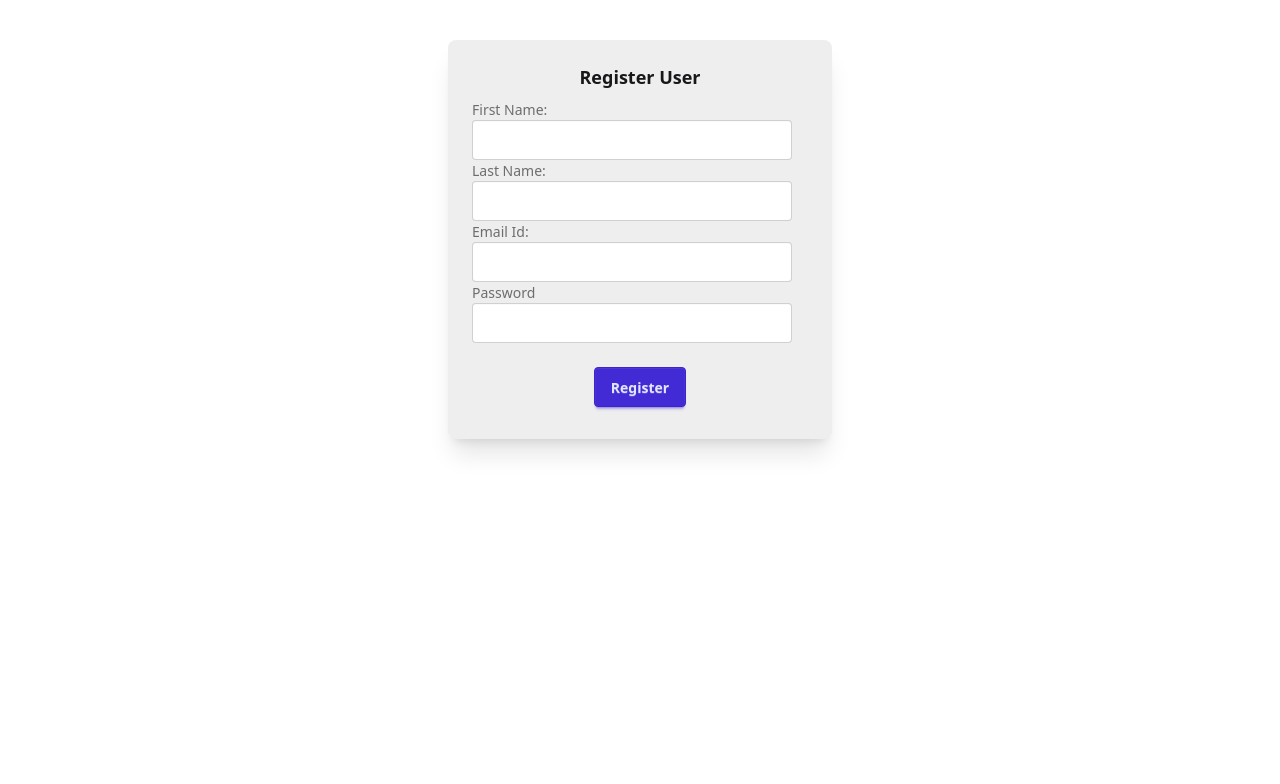
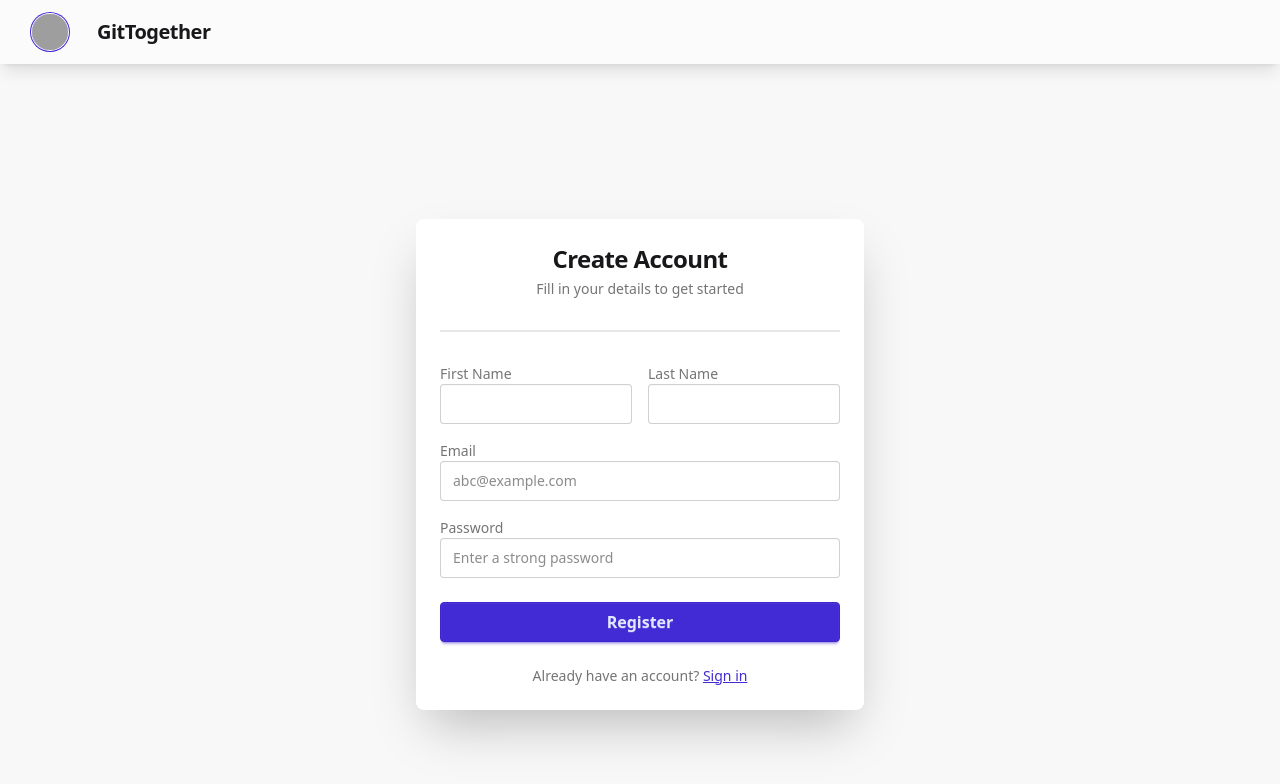
Before and after one commit to newfool-web/git_together_web, a React (Vite) app: page /register in a window 1280 px wide. Shown: the top 784 px of the page. Built offline with nearby package versions, Linux system fonts and the light colour scheme; grey boxes are pictures that could not be loaded.

Commit message:
Landing page+ more ui/ux modification

```diff
--- a/src/components/Error.jsx
+++ b/src/components/Error.jsx
@@ -3,19 +3,112 @@ import { useRouteError } from "react-router-dom";
 
 const Error = () => {
   const error = useRouteError();
-  console.log(error);
+
   return (
+    <div className="hero min-h-screen bg-base-200">
+      <div className="hero-content text-center">
+        <div className="max-w-lg">
+          {/* Animated icon */}
+          <div className="text-8xl mb-6 animate-bounce">
+            <svg
+              xmlns="http://www.w3.org/2000/svg"
+              className="inline-block h-24 w-24 text-error"
+              fill="none"
+              viewBox="0 0 24 24"
+              stroke="currentColor"
+              strokeWidth={1.5}
+            >
+              <path
+                strokeLinecap="round"
+                strokeLinejoin="round"
+                d="M12 9v3.75m-9.303 3.376c-.866 1.5.217 3.374 1.948 3.374h14.71c1.73 0 2.813-1.874 1.948-3.374L13.949 3.378c-.866-1.5-3.032-1.5-3.898 0L2.697 16.126ZM12 15.75h.007v.008H12v-.008Z"
+              />
+            </svg>
+          </div>
 
-      <div className="flex justify-center mt-60">
-        <div>
-          <h1>OOPS!!</h1>
-          <h2>Something Went Wrong</h2>
-          <h3>
-            {error?.status}: {error?.error?.message}
-          </h3>
+          {/* Main heading */}
+          <h1 className="text-5xl font-bold text-base-content">OOPS!!</h1>
+
+          {/* Divider */}
+          <div className="divider" />
+
+          {/* Sub heading */}
+          <h2 className="text-2xl font-semibold text-base-content/70 mb-4">
+            Something Went Wrong
+          </h2>
+
+          {/* Error details badge */}
+          {error?.status && (
+            <div className="badge badge-error badge-lg gap-2 p-4 text-base mb-6">
+              <svg
+                xmlns="http://www.w3.org/2000/svg"
+                className="h-5 w-5"
+                fill="none"
+                viewBox="0 0 24 24"
+                stroke="currentColor"
+                strokeWidth={2}
+              >
+                <path
+                  strokeLinecap="round"
+                  strokeLinejoin="round"
+                  d="M13 16h-1v-4h-1m1-4h.01M12 2a10 10 0 100 20 10 10 0 000-20z"
+                />
+              </svg>
+              {error?.status}: {error?.error?.message}
+            </div>
+          )}
+
+          {/* Description */}
+          <p className="text-base-content/50 mb-8">
+            {"The page you're looking for might have been removed, had its name changed, or is temporarily unavailable."}
+          </p>
+
+          {/* Action buttons */}
+          <div className="flex flex-wrap justify-center gap-3">
+            <button
+              className="btn btn-primary"
+              onClick={() => window.location.replace("/")}
+            >
+              <svg
+                xmlns="http://www.w3.org/2000/svg"
+                className="h-5 w-5"
+                fill="none"
+                viewBox="0 0 24 24"
+                stroke="currentColor"
+                strokeWidth={2}
+              >
+                <path
+                  strokeLinecap="round"
+                  strokeLinejoin="round"
+                  d="m2.25 12 8.954-8.955c.44-.439 1.152-.439 1.591 0L21.75 12M4.5 9.75v10.125c0 .621.504 1.125 1.125 1.125H9.75v-4.875c0-.621.504-1.125 1.125-1.125h2.25c.621 0 1.125.504 1.125 1.125V21h4.125c.621 0 1.125-.504 1.125-1.125V9.75M8.25 21h8.25"
+                />
+              </svg>
+              Go Home
+            </button>
+            <button
+              className="btn btn-outline btn-secondary"
+              onClick={() => window.location.reload()}
+            >
+              <svg
+                xmlns="http://www.w3.org/2000/svg"
+                className="h-5 w-5"
+                fill="none"
+                viewBox="0 0 24 24"
+                stroke="currentColor"
+                strokeWidth={2}
+              >
+                <path
+                  strokeLinecap="round"
+                  strokeLinejoin="round"
+                  d="M16.023 9.348h4.992v-.001M2.985 19.644v-4.992m0 0h4.992m-4.993 0 3.181 3.183a8.25 8.25 0 0 0 13.803-3.7M4.031 9.865a8.25 8.25 0 0 1 13.803-3.7l3.181 3.182"
+                />
+              </svg>
+              Try Again
+            </button>
+          </div>
         </div>
       </div>
-
+    </div>
   );
 };
 
--- a/src/components/Feed.jsx
+++ b/src/components/Feed.jsx
@@ -17,7 +17,7 @@ const Feed = () => {
       });
       dispatch(addFeed(res?.data?.data));
     } catch (err) {
-      //TODO: handle error
+      console.log(err.message)
     }
   };
 
--- /dev/null
+++ b/src/components/Landing.jsx
@@ -0,0 +1,86 @@
+import { Link } from "react-router-dom";
+import { useSelector } from "react-redux";
+
+const Landing = () => {
+  const user = useSelector((store) => store.user);
+
+  return (
+    <main className="min-h-[calc(100vh-4rem)] bg-base-200">
+      <section className="relative min-h-[calc(100vh-4rem)] overflow-hidden">
+
+
+        <img
+          src="src\assets\img1.png"
+          alt="Background"
+          className="absolute inset-0 h-full w-full object-cover"
+        />
+
+
+
+
+        <div className="absolute inset-0 bg-linear-to-b from-black/70 via-black/50 to-black/80" />
+
+
+
+        <div className="relative z-10 flex h-full items-center justify-center px-4">
+          <div className="text-center max-w-2xl">
+            <p className="mb-4 text-xl font-semibold  tracking-[0.25em] text-primary/80 pt-7">
+              GitTogether
+            </p>
+            <h1 className="text-4xl sm:text-5xl md:text-6xl font-extrabold text-white leading-tight pt-25">
+              Start something epic<span className="text-primary">.</span>
+            </h1>
+            <p className="mt-4 text-base sm:text-lg text-white/80">
+              Meet developers who share your stack, interests, and ambition. Match,
+              collaborate, and build your next big thing together.
+            </p>
+
+            <div className="mt-8 flex flex-wrap items-center justify-center gap-4">
+              {!user && (
+                <>
+                  <Link
+                    to="/register"
+                    className="btn btn-primary btn-lg rounded-full px-10 text-base font-semibold shadow-lg shadow-primary/40"
+                  >
+                    Create account
+                  </Link>
+                  <Link
+                    to="/login"
+                    className="btn btn-ghost btn-lg rounded-full px-8 border-white/40 text-white hover:border-primary/60 hover:bg-white/10"
+                  >
+                    Log in
+                  </Link>
+                </>
+              )}
+
+              {user && (
+                <>
+                  <Link
+                    to="/feed"
+                    className="btn btn-primary btn-lg rounded-full px-10 text-base font-semibold shadow-lg shadow-primary/40"
+                  >
+                    Go to feed
+                  </Link>
+                  <Link
+                    to="/profile"
+                    className="btn btn-ghost btn-lg rounded-full px-8 border-white/40 text-white hover:border-primary/60 hover:bg-white/10"
+                  >
+                    View profile
+                  </Link>
+                </>
+              )}
+            </div>
+
+            <div className="mt-6 flex flex-wrap justify-center gap-3 text-xs sm:text-sm text-white/70">
+              <span>Register to find collaborators, mentors, and co-founders.</span>
+
+
+            </div>
+          </div>
+        </div>
+      </section>
+    </main>
+  );
+};
+
+export default Landing;
--- a/src/components/RegisterUser.jsx
+++ b/src/components/RegisterUser.jsx
@@ -40,76 +40,159 @@ const RegisterUser = () => {
       setError(error?.response?.data);
     }
   };
+
+  const fields = [
+    {
+      label: "First Name",
+      type: "text",
+      value: firstName,
+      onChange: (e) => setFirstName(e.target.value),
+      placeholder: "",
+    },
+    {
+      label: "Last Name",
+      type: "text",
+      value: lastName,
+      onChange: (e) => setLastName(e.target.value),
+      placeholder: "",
+    },
+    {
+      label: "Email",
+      type: "text",
+      value: emailId,
+      onChange: (e) => setEmailId(e.target.value),
+      placeholder: "abc@example.com",
+    },
+    {
+      label: "Password",
+      type: "password",
+      value: password,
+      onChange: (e) => setPassword(e.target.value),
+      placeholder: "Enter a strong password",
+    },
+  ];
+
    return (
     <>
-    <div className="flex justify-center my-10">
-      <div className="flex justify-center mx-10">
-        <div className="card bg-base-300 w-96 shadow-xl">
-          <div className="card-body">
-            <h2 className="card-title justify-center">Register User</h2>
-            <div>
-              <label className="form-control w-full max-w-xs my-2">
+      <div className="min-h-screen flex items-center justify-center bg-base-200 px-4">
+        <div className="card w-full max-w-md bg-base-100 shadow-2xl">
+          <div className="card-body gap-6">
+            {/* Header */}
+            <div className="text-center">
+              <h2 className="text-2xl font-bold tracking-tight">
+                Create Account
+              </h2>
+              <p className="text-sm text-base-content/60 mt-1">
+                Fill in your details to get started
+              </p>
+            </div>
+
+
+            <div className="divider my-0" />
+
+
+            <div className="flex flex-col gap-4">
+
+              <div className="grid grid-cols-1 sm:grid-cols-2 gap-4">
+                {fields.slice(0, 2).map((field) => (
+                  <label key={field.label} className="form-control w-full">
                     <div className="label">
-                  <span className="label-text">First Name:</span>
+                      <span className="label-text font-medium">
+                        {field.label}
+                      </span>
                     </div>
                     <input
-                  type="text"
-                  value={firstName}
-                  className="input input-bordered w-full max-w-xs"
-                  onChange={(e) => setFirstName(e.target.value)}
+                      type={field.type}
+                      value={field.value}
+                      onChange={field.onChange}
+                      placeholder={field.placeholder}
+                      className="input input-bordered w-full focus:input-primary transition-colors"
                     />
                   </label>
-              <label className="form-control w-full max-w-xs my-2">
-                <label className="form-control w-full max-w-xs my-2">
+                ))}
+              </div>
+
+
+
+              {fields.slice(2).map((field) => (
+                <label key={field.label} className="form-control w-full">
                   <div className="label">
-                    <span className="label-text">Last Name:</span>
+                    <span className="label-text font-medium">
+                      {field.label}
+                    </span>
                   </div>
                   <input
-                    type="text"
-                    value={lastName}
-                    className="input input-bordered w-full max-w-xs"
-                    onChange={(e) => setLastName(e.target.value)}
+                    type={field.type}
+                    value={field.value}
+                    onChange={field.onChange}
+                    placeholder={field.placeholder}
+                    className="input input-bordered w-full focus:input-primary transition-colors"
                   />
                 </label>
-              </label>
-              <label className="form-control w-full max-w-xs my-2">
-                <label className="form-control w-full max-w-xs my-2">
-                  <div className="label">
-                    <span className="label-text">Email Id:</span>
+              ))}
             </div>
-                  <input
-                    type="text"
-                    value={emailId}
-                    className="input input-bordered w-full max-w-xs"
-                    onChange={(e) => setEmailId(e.target.value)}
+
+
+
+
+            {error && (
+              <div className="alert alert-error text-sm py-2">
+                <svg
+                  xmlns="http://www.w3.org/2000/svg"
+                  className="stroke-current shrink-0 h-5 w-5"
+                  fill="none"
+                  viewBox="0 0 24 24"
+                >
+                  <path
+                    strokeLinecap="round"
+                    strokeLinejoin="round"
+                    strokeWidth="2"
+                    d="M10 14l2-2m0 0l2-2m-2 2l-2-2m2 2l2 2m7-2a9 9 0 11-18 0 9 9 0 0118 0z"
                   />
-                </label>
-              </label>
-              <label className="form-control w-full max-w-xs my-2">
-                <label className="form-control w-full max-w-xs my-2">
-                  <div className="label">
-                    <span className="label-text">Password</span>
+                </svg>
+                <span>{error}</span>
               </div>
-                  <input
-                    type="password"
-                    value={password}
-                    className="input input-bordered w-full max-w-xs"
-                    onChange={(e) => setPassword(e.target.value)}
-                  />
-                </label>
-              </label>
-            </div>
-            <p className="text-red-500 mx-auto">{error}</p>
-            <div className="card-actions justify-center m-2">
-              <button className="btn btn-primary" onClick={handleRegister}>Register</button>
+            )}
+
+
+
+            <button
+              className="btn btn-primary w-full text-base"
+              onClick={handleRegister}
+            >
+              Register
+            </button>
+
+
+
+            <p className="text-center text-sm text-base-content/60">
+              Already have an account?{" "}
+              <a className="link link-primary font-medium" href="/login">
+                Sign in
+              </a>
+            </p>
           </div>
         </div>
       </div>
-      </div>
-    </div>
+
+
+
       {showToast && (
-        <div className="toast toast-top toast-center">
-          <div className="alert alert-success">
+        <div className="toast toast-top toast-center z-50">
+          <div className="alert alert-success shadow-lg">
+            <svg
+              xmlns="http://www.w3.org/2000/svg"
+              className="stroke-current shrink-0 h-5 w-5"
+              fill="none"
+              viewBox="0 0 24 24"
+            >
+              <path
+                strokeLinecap="round"
+                strokeLinejoin="round"
+                strokeWidth="2"
+                d="M9 12l2 2 4-4m6 2a9 9 0 11-18 0 9 9 0 0118 0z"
+              />
+            </svg>
             <span>User Created Successfully</span>
           </div>
         </div>
--- a/src/components/Requests.jsx
+++ b/src/components/Requests.jsx
@@ -51,7 +51,7 @@ const Requests = () => {
   return (
     <div className="min-h-screen bg-base-200 py-12 px-4">
       <div className="max-w-2xl mx-auto">
-        {/* Header */}
+
         <div className="text-center mb-10">
           <h1 className="text-4xl font-extrabold text-base-content tracking-tight">
             Connection Requests
@@ -62,7 +62,7 @@ const Requests = () => {
           <div className="divider max-w-xs mx-auto" />
         </div>
 
-        {/* Request Cards */}
+
         <div className="flex flex-col gap-5">
           {requests.map((request) => {
             const { _id, firstName, lastName, photoUrl, age, gender, about } =
--- a/src/components/UserCard.jsx
+++ b/src/components/UserCard.jsx
@@ -20,7 +20,7 @@ const UserCard = ({ user }) => {
 
   return (
     <div className="card w-96 bg-base-200 shadow-2xl overflow-hidden transition-transform duration-300 hover:scale-[1.02]">
-      {/* ── Image ────────────────────────────────── */}
+
       <figure className="relative h-80 overflow-hidden">
         <img
           src={photoUrl || "/placeholder.svg"}
@@ -28,10 +28,10 @@ const UserCard = ({ user }) => {
           className="h-full w-full object-cover"
         />
 
-        {/* gradient overlay for text readability */}
+
         <div className="absolute inset-0 bg-linear-to-t from-base-200 via-transparent to-transparent" />
 
-        {/* name overlay pinned to bottom of image */}
+
         <div className="absolute bottom-0 left-0 w-full px-6 pb-4">
           <h2 className="text-2xl font-bold text-base-content drop-shadow-lg">
             {firstName + " " + lastName}
```
Also changed, not shown: src/App.jsx (+23 -20 lines), src/components/Body.jsx (+12 -2 lines), src/components/Connections.jsx (+5 -2 lines), src/components/EditProfile.jsx (+21 -7 lines), src/components/Login.jsx (+20 -7 lines), src/components/Navbar.jsx (+10 -5 lines), src/assets/img1.png (added). Lines whose indentation alone changed are shown as unchanged.
